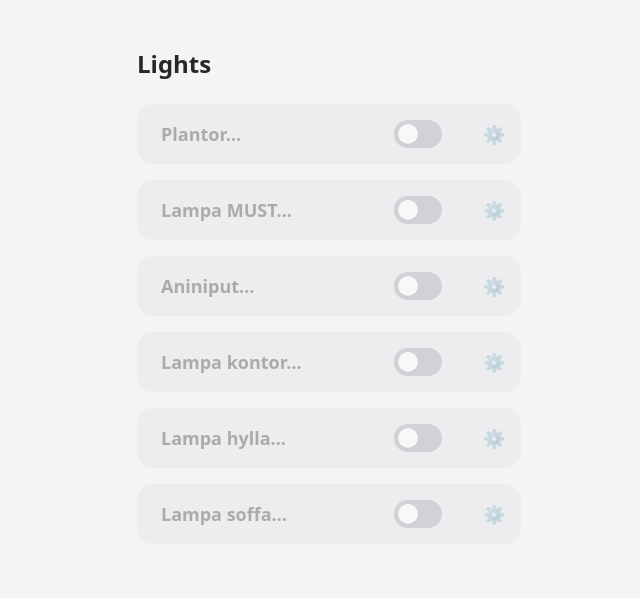
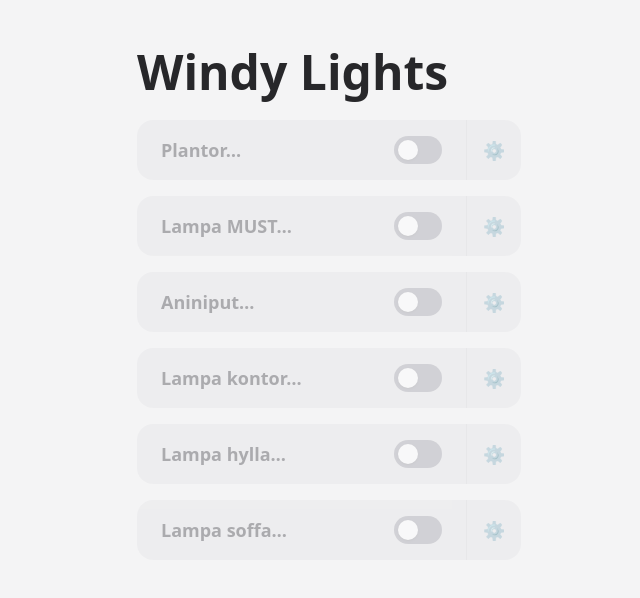
Before and after one commit to stefangeneralao/windylights, a React (Vite) app: page / in a window 1280 px wide. Shown: the top 598 px of the page, without its empty margins (311-951 px from the left). Built offline with nearby package versions, Linux system fonts and the light colour scheme; no server answers.

Commit message:
Add bold header to home screen

```diff
--- a/src/App.tsx
+++ b/src/App.tsx
@@ -7,7 +7,9 @@ function Home() {
   return (
     <main className="min-h-screen bg-zinc-100 dark:bg-zinc-900 flex flex-col items-center p-6 gap-4">
       <header className="w-full max-w-sm pt-6 pb-2">
-        <h1 className="text-2xl font-semibold text-zinc-800 dark:text-zinc-100">Lights</h1>
+        <h1 className="text-5xl font-black text-zinc-800 dark:text-zinc-100">
+          Windy Lights
+        </h1>
       </header>
       <div className="w-full max-w-sm flex flex-col gap-4">
         {devices.map((d) => (
```
